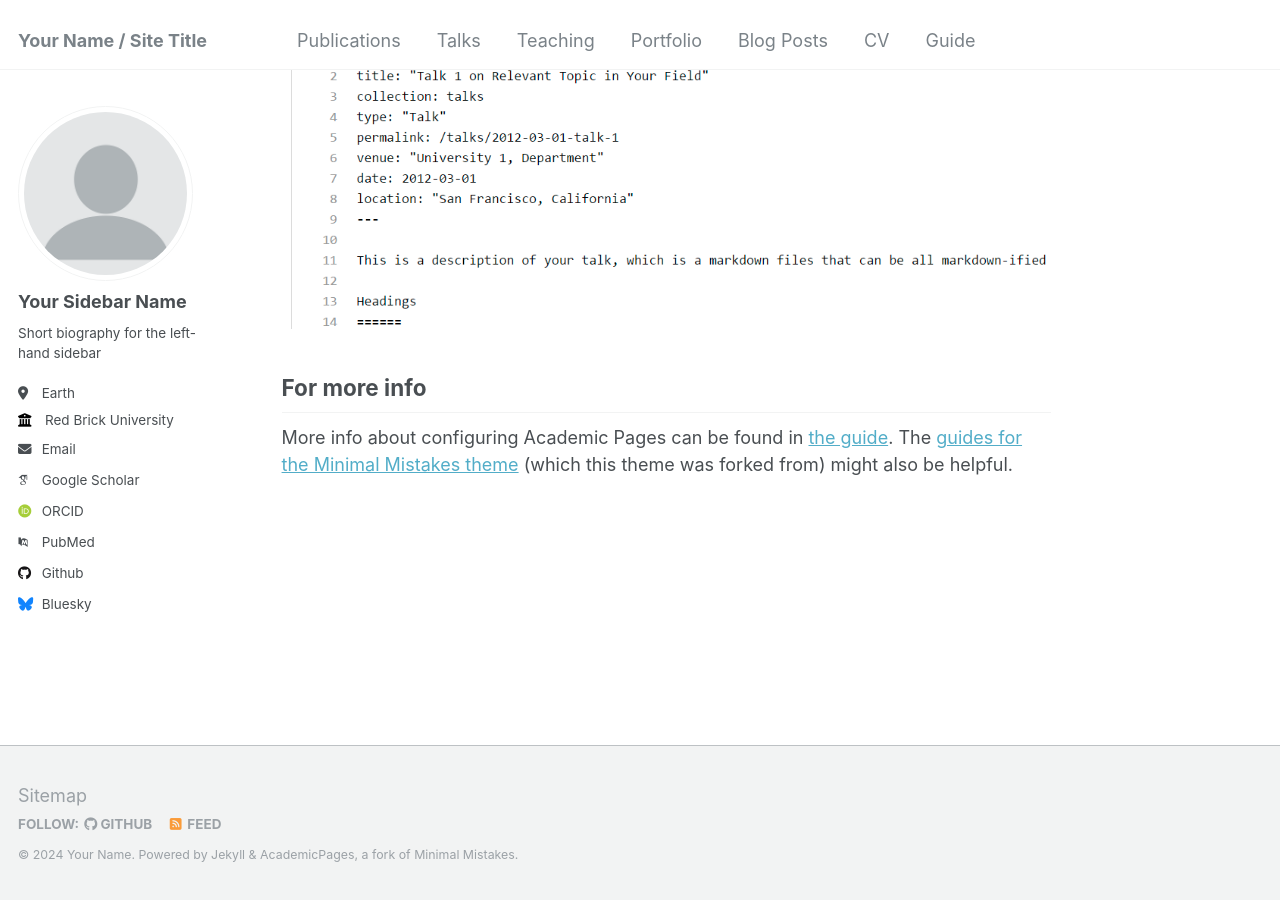
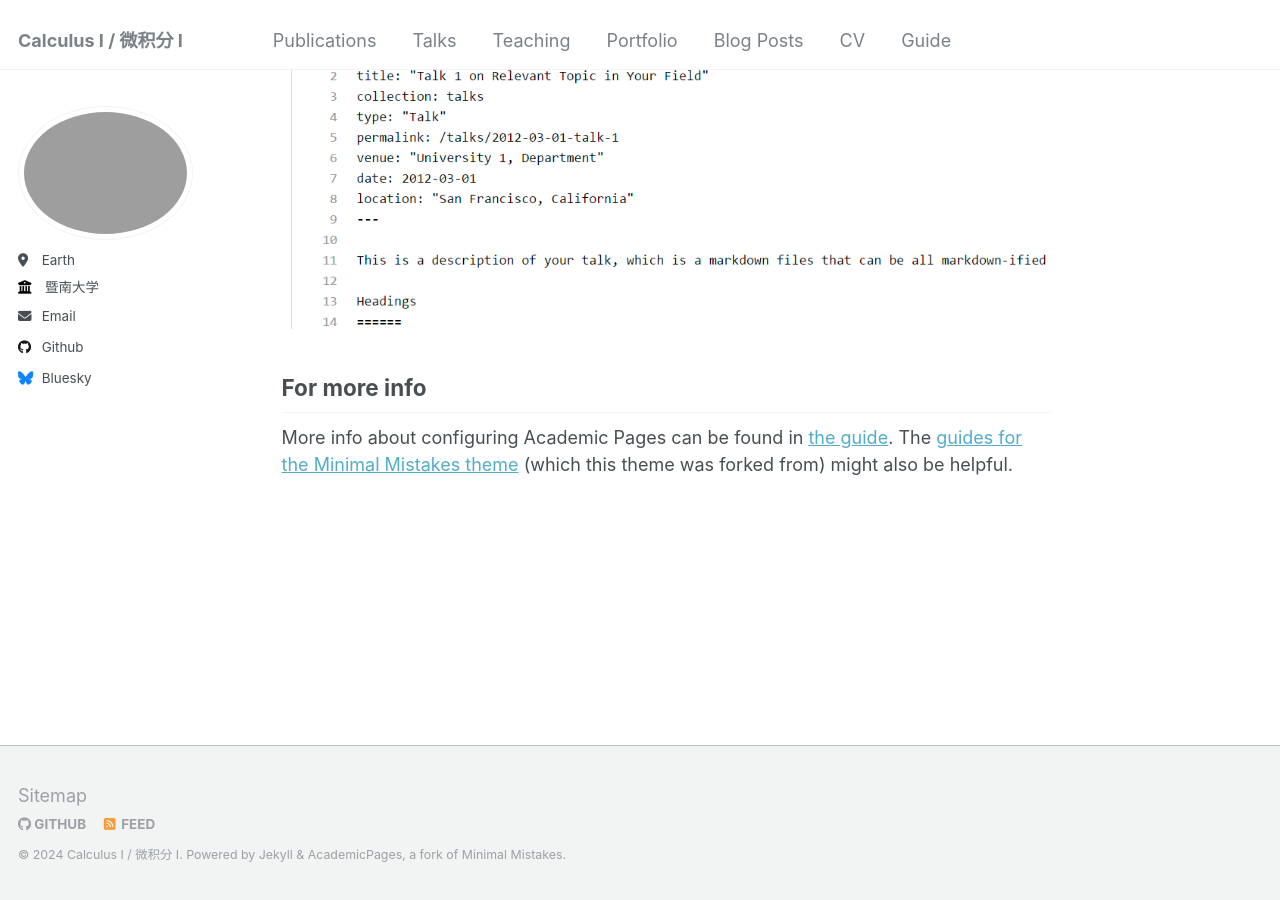
Before and after one commit to wangyuanhao/calculus_course_webpage, a Jekyll site: the page built from _pages/about.md, in a window 1280 px wide and 900 px high, scrolled down 2660 px. Built offline with Jekyll 4.4.1, drawn with Linux system fonts in a browser that asks for light colours; some web fonts are replaced.

Commit message:
Update _config.yml

```diff
--- a/_config.yml
+++ b/_config.yml
@@ -7,11 +7,11 @@
 # server process.
 
 # Basic Site Settings
-locale                   : "en-US"
-title                    : "Your Name / Site Title"
+locale                   : "China"
+title                    : "Calculus I / 微积分 I"
 title_separator          : "-"
-name                     : &name "Your Name"
-description              : &description "personal description"
+name                     : # &name "Your Name"
+description              : # &description "personal description"
 url                      : "https://wangyuanhao.github.io" # the base hostname & protocol for your site e.g. "https://mmistakes.github.io"
 baseurl                  : "/calculus_course_webpage" # the subpath of your site, e.g. "/blog"
 # repository               : "academicpages/academicpages.github.io"
@@ -21,29 +21,29 @@ baseurl                  : "/calculus_course_webpage" # the subpath of your site
 #               Additional customization can be done by editing /_includes/author-profile.html
 author:
   # Biographic information
-  avatar           : "profile.png"
-  name             : "Your Sidebar Name"
+  avatar           : # "profile.png"
+  name             : # "Your Sidebar Name"
   pronouns         : # example: "she/her"
-  bio              : "Short biography for the left-hand sidebar"
+  bio              : # "Short biography for the left-hand sidebar"
   location         : "Earth"
-  employer         : "Red Brick University"
+  employer         : "暨南大学"
   uri              : # URL
-  email            : "none@example.org"
+  email            : "wangww29@jnu.edu.cn"
 
   # Academic websites
   arxiv            : # URL - Update with the correct link to your profile
-  googlescholar    : "https://scholar.google.com/citations?user=PS_CX0AAAAAJ"
+  googlescholar    : # "https://scholar.google.com/citations?user=PS_CX0AAAAAJ"
   impactstory      : # URL
-  orcid            : "http://orcid.org/yourorcidurl"
+  orcid            : # "http://orcid.org/yourorcidurl"
   semantic         : # URL
-  pubmed           : "https://www.ncbi.nlm.nih.gov/pubmed/?term=john+snow"
+  pubmed           : # "https://www.ncbi.nlm.nih.gov/pubmed/?term=john+snow"
   researchgate     : # URL
 
   # Repositories and software development
   bitbucket        : # Username - Update with your username on the site
   codepen          : # Username
   dribbble         : # Username
-  github           : "academicpages"
+  github           : "https://github.com/wangyuanhao/calculus_course_webpage"
   kaggle           : # Username
   stackoverflow    : # User number or user number and name (i.e., use "1" or "1/jeff-atwood")
 
@@ -236,6 +236,7 @@ defaults:
       comments: true
       share: true
       related: true
+      sitemap: false
   # _pages
   - scope:
       path: ""
@@ -243,6 +244,7 @@ defaults:
     values:
       layout: single
       author_profile: true
+      sitemap: false
   # _teaching
   - scope:
       path: ""
@@ -252,6 +254,7 @@ defaults:
       author_profile: true
       share: true
       comments: true
+      sitemap: false
   # _publications
   - scope:
       path: ""
@@ -261,6 +264,7 @@ defaults:
       author_profile: true
       share: true
       comments: true
+      sitemap: false
   # _portfolio
   - scope:
       path: ""
@@ -270,6 +274,7 @@ defaults:
       author_profile: true
       share: true
       comment: true
+      sitemap: false
   # _talks
   - scope:
       path: ""
@@ -278,6 +283,7 @@ defaults:
       layout: talk
       author_profile: true
       share: true
+      sitemap: false
 
 
 # Sass/SCSS
```
